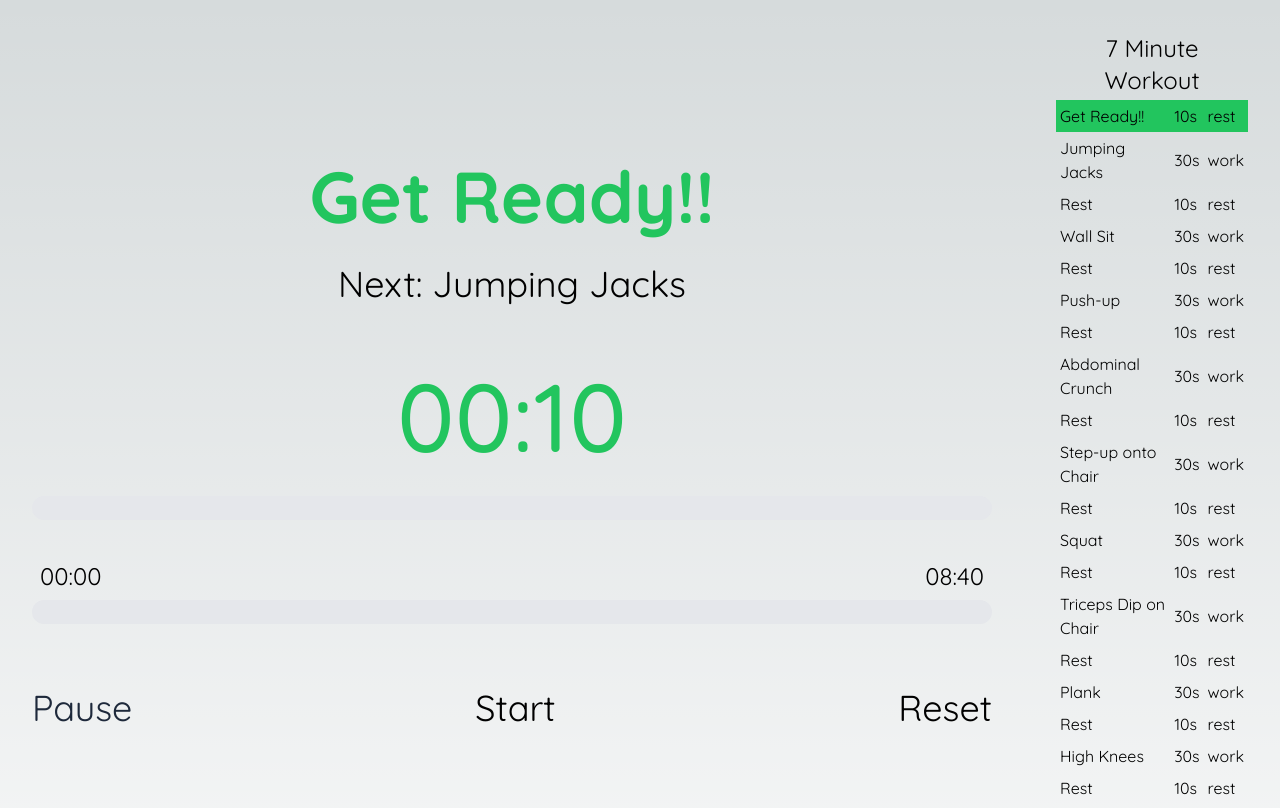
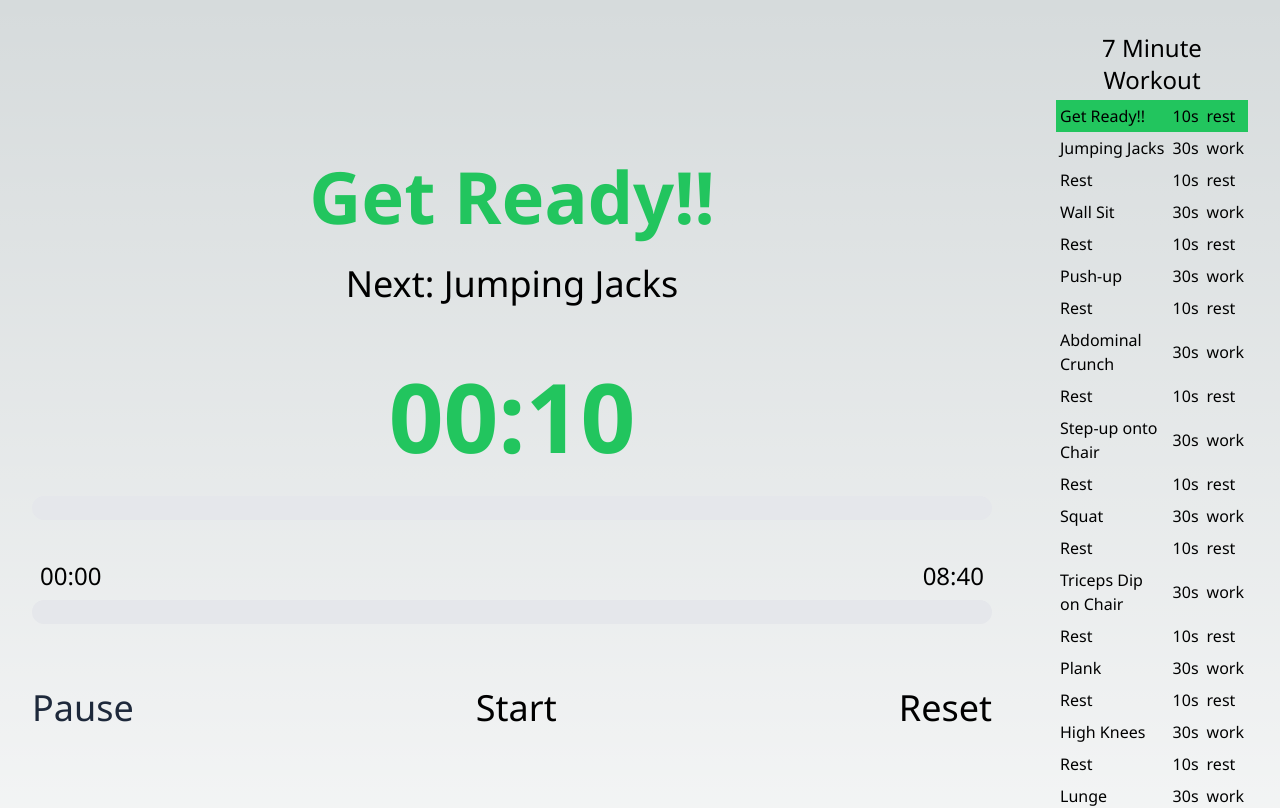
Before and after one commit to daugaard/workout-timer, a Next.js app: page / in a window 1280 px wide. Shown: the top 808 px of the page. Built offline with nearby package versions, Linux system fonts and the light colour scheme; no server answers.

Commit message:
Better font.

```diff
--- a/app/page.tsx
+++ b/app/page.tsx
@@ -4,12 +4,12 @@ import { useState, useEffect } from "react";
 
 import useSound from 'use-sound';
 
-import { Quicksand } from "next/font/google";
+import { Noto_Sans } from "next/font/google";
 
 import { ActivityHeader, Timer, ProgressBar, GlobalProgress, Controls, WorkoutSetSettings } from "@/app/ui/components";
 import getWorkoutSet from "@/app/lib/data";
 
-const quicksand = Quicksand({ subsets: ["latin"] });
+const font = Noto_Sans({ subsets: ["latin"], weight: ["400", "700"]});
 
 
 export default function Home() {
@@ -97,11 +97,12 @@ export default function Home() {
     const index = workoutSet.activities.findIndex((activity) => activity.id === activity_id);
     setCurrentActivityIndex(index);
     setActivityTimeRemaining(workoutSet.activities[index].durationSeconds);
-    setTimeElapsed(0);
+    const timeElapsed = workoutSet.activities.slice(0, index).reduce((acc, activity) => acc + activity.durationSeconds, 0);
+    setTimeElapsed(timeElapsed);
   }
 
   return (
-    <main className={[quicksand.className, "flex", "min-h-screen", "flex-row", "justify-center"].join(" ")}>
+    <main className={[font.className, "flex", "min-h-screen", "flex-row", "justify-center"].join(" ")}>
       <div className="basis-4/5 pt-32 p-8">
         <ActivityHeader activityName={completedWorkout ? "Great job!!!" : currentActivity.name} nextActivityName={nextActivity ? nextActivity.name : undefined }/>
         <Timer timeSeconds={activityTimeRemaining} />
--- a/app/ui/components.tsx
+++ b/app/ui/components.tsx
@@ -19,7 +19,7 @@ export function Timer({timeSeconds}: {timeSeconds: number}) {
   const minutes : String = String(Math.floor(timeSeconds / 60)).padStart(2, "0");
   const seconds : String = String(timeSeconds % 60).padStart(2, "0");
   return (
-    <div className={["font-medium", "text-8xl", "text-center", "text-green-500", "p-8"].join(" ")}>{minutes}:{seconds}</div>
+    <div className={["font-bold", "text-8xl", "text-center", "text-green-500", "p-8"].join(" ")}>{minutes}:{seconds}</div>
   )
 }
 
```
